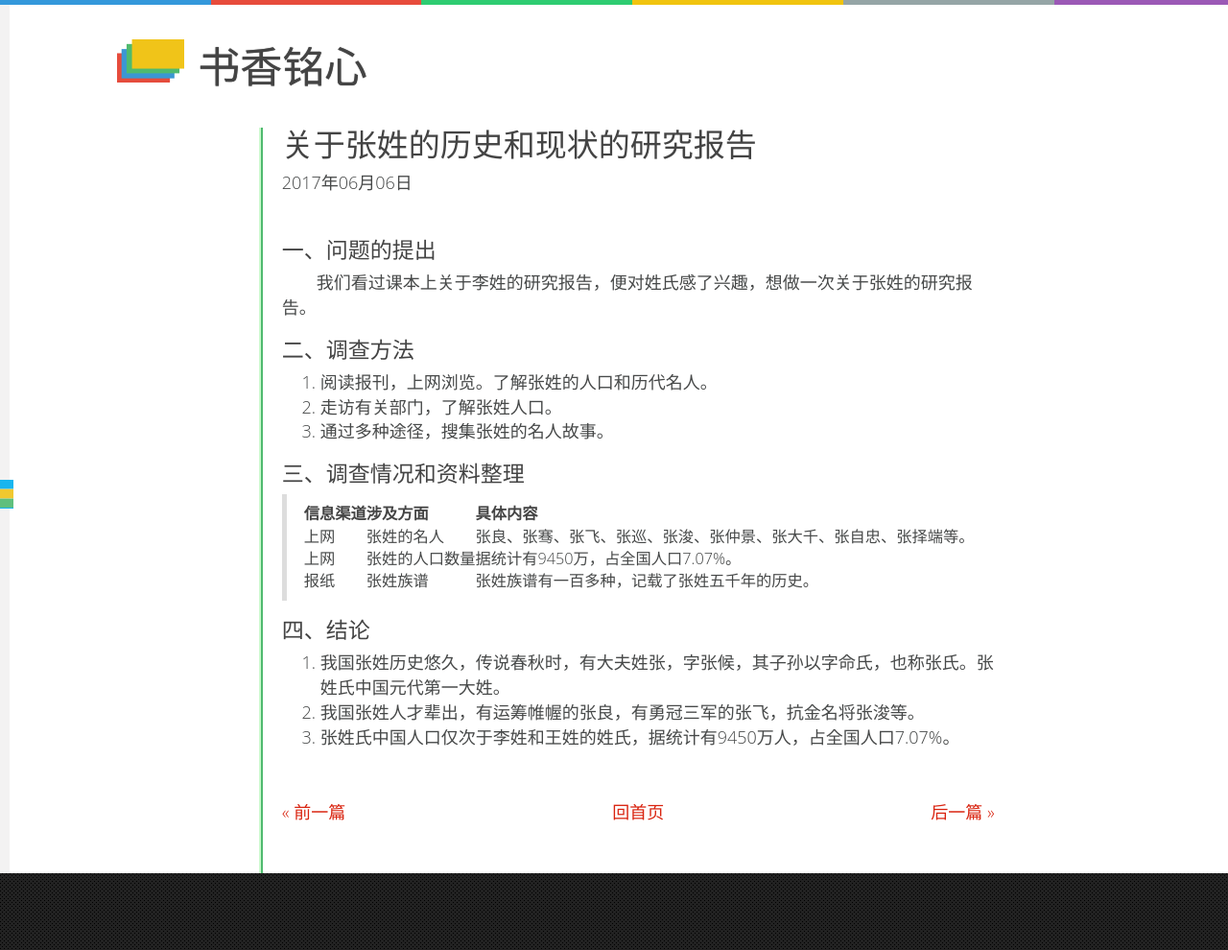
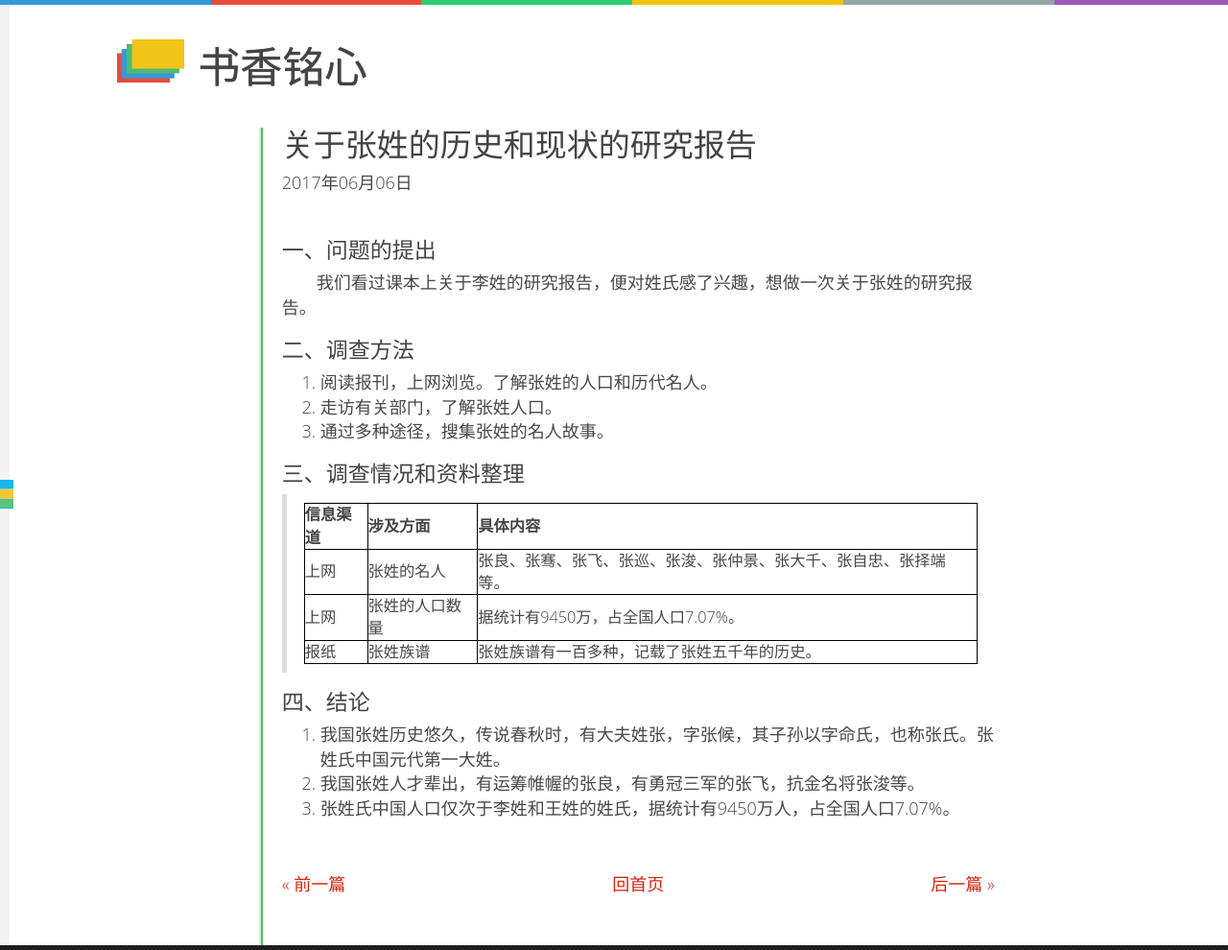
Before and after one commit to winsphinx/sxmx, a Jekyll site: the page built from _posts/2017-06-06-关于张姓的历史和现状的研究报告.md, in a window 1280 px wide. Shown: the whole page at 96% size. Built offline with Jekyll 4.4.1, drawn with Linux system fonts in a browser that asks for light colours; comment, search, counter and statistics services are not loaded; before the commit the page ends 915 px from its top, so only the background shows below that.

Commit message:
mod table custom css style

```diff
--- a/_posts/2017-06-06-关于张姓的历史和现状的研究报告.md
+++ b/_posts/2017-06-06-关于张姓的历史和现状的研究报告.md
@@ -13,13 +13,12 @@ title: 关于张姓的历史和现状的研究报告
 3. 通过多种途径，搜集张姓的名人故事。
 
 ### 三、调查情况和资料整理
-> |----------|----------------|------------------------------------------------------------------|
 > | 信息渠道 | 涉及方面       | 具体内容                                                         |
 > |----------|----------------|------------------------------------------------------------------|
 > | 上网     | 张姓的名人     | 张良、张骞、张飞、张巡、张浚、张仲景、张大千、张自忠、张择端等。 |
 > | 上网     | 张姓的人口数量 | 据统计有9450万，占全国人口7.07%。                                |
 > | 报纸     | 张姓族谱       | 张姓族谱有一百多种，记载了张姓五千年的历史。                     |
-> |----------|----------------|------------------------------------------------------------------|
+{:.mytablestyle}
 
 ### 四、结论
 1. 我国张姓历史悠久，传说春秋时，有大夫姓张，字张候，其子孙以字命氏，也称张氏。张姓氏中国元代第一大姓。
--- a/_sass/_custom.scss
+++ b/_sass/_custom.scss
@@ -0,0 +1,7 @@
+.mytablestyle {
+        border-collapse: collapse;
+
+   > table, td, th {
+        border: 1px solid black;
+        }
+}
```
